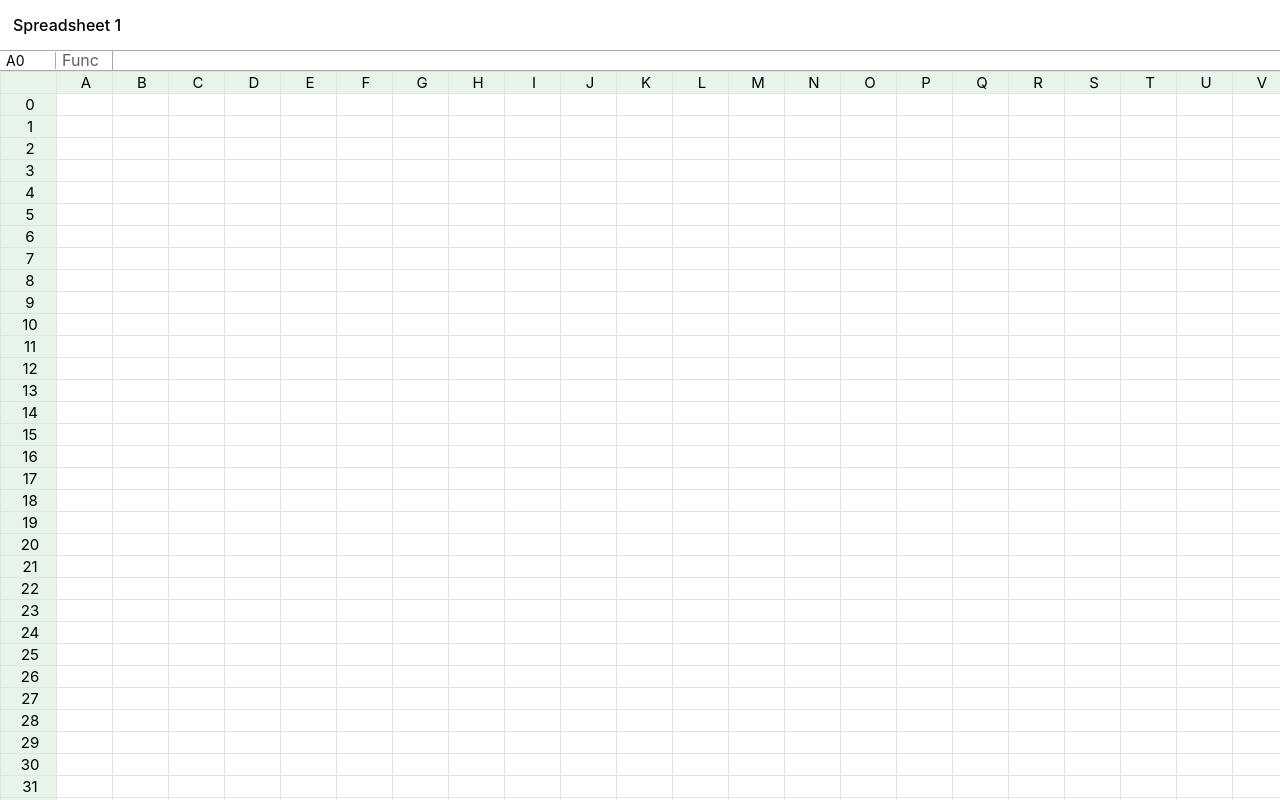
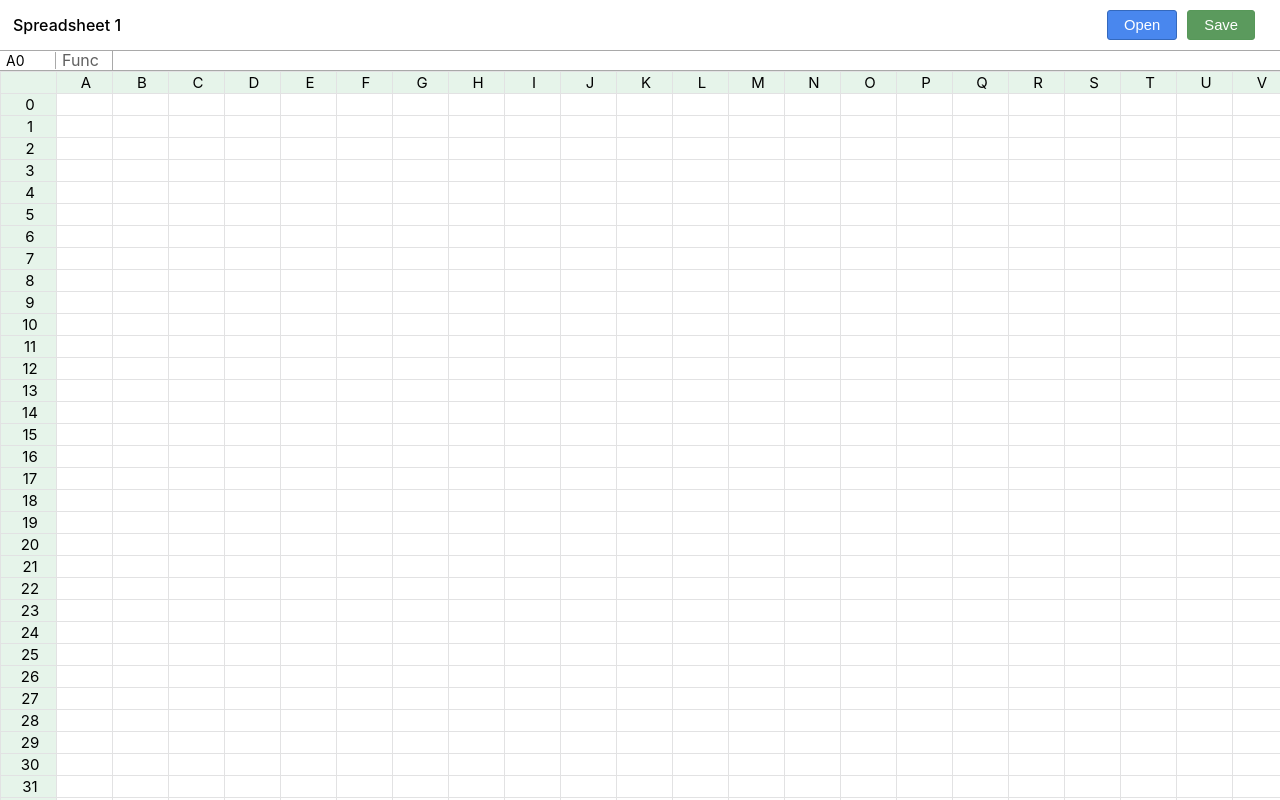
Before and after one commit to pradeep-mishra/grid, a React (Vite) app: page / in a window 1280 px wide. Shown: the top 800 px of the page. Built offline with nearby package versions, Linux system fonts and the light colour scheme.

Commit message:
save and load functionality added

```diff
--- a/src/components/Header.jsx
+++ b/src/components/Header.jsx
@@ -1,9 +1,65 @@
-import { useRef, useState } from "react";
+import { useEffect, useRef, useState } from "react";
+import OpenButton from './Open';
+import SaveButton from './Save';
 
-export default function Header({ ssTitle = "Spreadsheet 1" }) {
-  const [title, setTitle] = useState(ssTitle);
+function isDefined(value) {
+  return value !== undefined && value !== null;
+}
+
+function isNumber(value) {
+  return typeof value === "number";
+}
+
+
+export default function Header({ssData, dispatch}) {
+  const [title, setTitle] = useState(ssData.title);
   const titleRef = useRef(null);
   const titleInputRef = useRef(null);
+
+  const onOpenFileData = (json) => {
+    try{
+      const data = JSON.parse(json);
+      if(data?.cells && isNumber(data.rows) && isNumber(data.cols) && isDefined(data.title)) {
+          data.cells = data.cells.map(cell => {
+          if(cell === 0){
+            return {
+              input : "",
+              value : ""
+            }
+          }
+          return cell;
+        });
+        dispatch({
+          type:'load',
+          data: data
+        });
+        setTitle(data.title);
+      }
+
+    }catch(e){
+      console.log(e);
+    }
+  };
+
+  const onSaveFile = (callback) => {
+    const saveData = {
+      title: ssData.title,
+      rows: ssData.rows,
+      cols: ssData.cols,
+      cells: ssData.cells.map(cell => {
+        if(cell.value || cell.input){
+          return cell;
+        }
+        return 0;
+      })
+    }
+
+    callback(JSON.stringify(saveData), ssData.title);
+  }
+
+  useEffect(() => {
+    titleInputRef.current.value = title;
+  });
 
   return (
     <header>
@@ -23,22 +79,24 @@ export default function Header({ ssTitle = "Spreadsheet 1" }) {
         </div>
         <input
         ref={titleInputRef}
-        value={title}
         className="ss-title-input"
         type="text"
         tabIndex="0"
         dir="ltr"
         style={{visibility: "visible", width: "254px"}}
-        onChange={(e)=>setTitle(e.currentTarget.value)}
-        onBlur={()=>{
+        onChange={(e)=>{}}
+        onBlur={(e)=>{
+          ssData.setTitle(e.currentTarget.value);
+          setTitle(e.currentTarget.value);
           titleRef.current.style.visibility = "visible";
         }}
         />
 
       </div>
-      <div></div>
-      <div></div>
-      <div></div>
+      <div className="btn-container">
+        <OpenButton onContent={onOpenFileData} />
+        <SaveButton onSave={onSaveFile}/>
+      </div>
     </header>
   );
 }
--- a/src/components/Layout.jsx
+++ b/src/components/Layout.jsx
@@ -1,15 +1,17 @@
+import useSpreadsheet from "../hooks/useSpreadsheet";
 import Header from "./Header";
 import Spreadsheet from "./Spreadsheet";
 
+const rows = 100;
+const cols = 50;
+
 export default function layout() {
+  const [ssData, dispatch] = useSpreadsheet(rows, cols);
   return (
     <div>
-      <Header />
+      <Header ssData={ssData} dispatch={dispatch}/>
       <div className="header-spacer"></div>
-      <div>
-        <Spreadsheet rows={100} cols={50} />
-
-      </div>
+        <Spreadsheet rows={rows} cols={cols} data={ssData} dispatch={dispatch} />
     </div>
   );
 }
--- /dev/null
+++ b/src/components/Open.jsx
@@ -0,0 +1,37 @@
+import { useRef } from 'react';
+
+export default function OpenFile({onContent}){
+  const inputRef = useRef(null);
+
+  const onFileSelcted = (e) => {
+    try{
+      const file = e.target.files[0];
+      const reader = new FileReader();
+      reader.onload = (e) => {
+        onContent(e.target.result);
+      };
+      reader.onerror = (e) => {
+        console.log(e);
+      };
+      reader.readAsText(file, 'UTF-8');
+    }catch(e){
+      console.log(e);
+    }
+  };
+
+  return (
+    <>
+    <button
+    className="btn open-btn"
+    onClick={()=>inputRef.current.click()}
+    >
+      Open
+    </button>
+    <input
+    ref={inputRef}
+    style={{display:"none"}}
+    type='file'
+    onChange={onFileSelcted} />
+    </>
+  )
+}
--- /dev/null
+++ b/src/components/Save.jsx
@@ -0,0 +1,32 @@
+import { useRef } from 'react';
+
+export default function SaveFile({onSave}){
+  const aLinkRef = useRef(null);
+  const save = (json, title='spreadsheet') => {
+    let ssBlob = new Blob([json], { type: 'application/json' });
+    aLinkRef.current.href = URL.createObjectURL(ssBlob);
+    aLinkRef.current.download = title + '.json';
+    aLinkRef.current.click();
+  }
+
+  return (
+    <>
+    <button
+    className="btn save-btn"
+    onClick={()=>{
+      onSave(save);
+    }}
+    >
+      Save
+    </button>
+    <a
+    ref={aLinkRef}
+    download=""
+    href=""
+    style={{"display":"none"}}
+    >
+      Download
+    </a>
+    </>
+  )
+}
--- a/src/components/Spreadsheet.jsx
+++ b/src/components/Spreadsheet.jsx
@@ -1,11 +1,9 @@
 import { useEffect, useRef, useState } from "react";
-import useSpreadsheet from "../hooks/useSpreadsheet";
 import FlyingInput from "./FlyingInput";
 import FnRibbon from "./FnRibbon";
 import Table from "./Table";
 
-export default function Spreadsheet({ cols, rows }) {
-  const [data, dispatch] = useSpreadsheet(rows, cols);
+export default function Spreadsheet({ cols, rows , data , dispatch}) {
   const [showFyingInput, setShowFlyingInput] = useState(false);
   const [currentCell, setCurrentCell] = useState({
     x: 0,
@@ -36,7 +34,7 @@ export default function Spreadsheet({ cols, rows }) {
   }, [showFyingInput]);
 
   return (
-    <>
+    <div>
       <FnRibbon
         cell={cellPointer}
         funcInput={cellValue}
@@ -59,6 +57,6 @@ export default function Spreadsheet({ cols, rows }) {
         inputRef={inputRef}
         dispatch={dispatch}
       />
-    </>
+    </div>
   );
 }
--- a/src/index.css
+++ b/src/index.css
@@ -12,6 +12,8 @@ body {
 header {
   position: fixed;
   display: flex;
+  justify-content: space-between;
+  padding-right:10px;
   align-items: center;
   height: 50px;
   background-color: white;
@@ -107,9 +109,6 @@ div.fn-ribbon input:focus {
 }
 
 
-
-
-
 .ss-title {
   height: 27px;
   width: auto;
@@ -175,3 +174,38 @@ div.fn-ribbon input:focus {
 .ss-title-input:hover {
   border-color: #e5e5e5;
 }
+
+.btn-container {
+  display: flex;
+  justify-content: flex-end;
+  align-items: center;
+  padding-right: 10px;
+  margin-right: 10px;
+}
+
+.btn{
+  padding: 6px 16px;
+  border-radius: 3px;
+  font-weight: 400;
+  font-size: .925rem;
+  display: inline-block;
+  -webkit-appearance: button;
+  -moz-appearance: button;
+  cursor: pointer;
+  text-transform: none;
+  overflow: visible;
+  border:none;
+  margin:0 5px;
+}
+
+.open-btn{
+  background-color: rgb(73, 135, 238);
+  color:#fff;
+  border:1px solid rgb(52, 105, 189);
+}
+
+.save-btn{
+  background-color: rgb(91, 154, 93);
+  color:#fff;
+  border:1px solid rgb(87, 152, 89);
+}
--- a/src/lib/spreadsheet.js
+++ b/src/lib/spreadsheet.js
@@ -9,7 +9,8 @@ function getColumnId(index) {
 }
 
 export default class SpreadsheetData {
-  constructor(rows, cols) {
+  constructor(rows, cols, title="Spreadsheet 1") {
+    this.title =  title;
     this.rows = rows;
     this.cols = cols;
     this.cells = Array.from({ length: cols * rows }, () => {
@@ -25,4 +26,7 @@ export default class SpreadsheetData {
   getCellTitle(x, y) {
     return getColumnId(x) + y;
   }
+  setTitle(title) {
+    this.title = title;
+  }
 }
--- a/src/reducer/spreadsheet.js
+++ b/src/reducer/spreadsheet.js
@@ -19,6 +19,14 @@ function checkAllFunc(data) {
   return data;
 }
 
+function isDefined(value) {
+  return value !== undefined && value !== null;
+}
+
+function isNumber(value) {
+  return typeof value === "number";
+}
+
 export default function reducer(state, action) {
   switch (action.type) {
     case "set":
@@ -38,7 +46,20 @@ export default function reducer(state, action) {
       return {
         data: state.data
       };
-    default:
+    case "title":
+      state.data.title = action.title;
+      return {
+        data: state.data
+      };
+    case "load":
+      state.data.cells=action.data.cells;
+      state.data.title=action.data.title;
+      state.data.rows = action.data.rows;
+      state.data.cols = action.data.cols;
+      return {
+        data : state.data
+      }
+      default:
       throw new Error();
   }
 }
```
Also changed, not shown: misc/spreadsheet_1.png.
